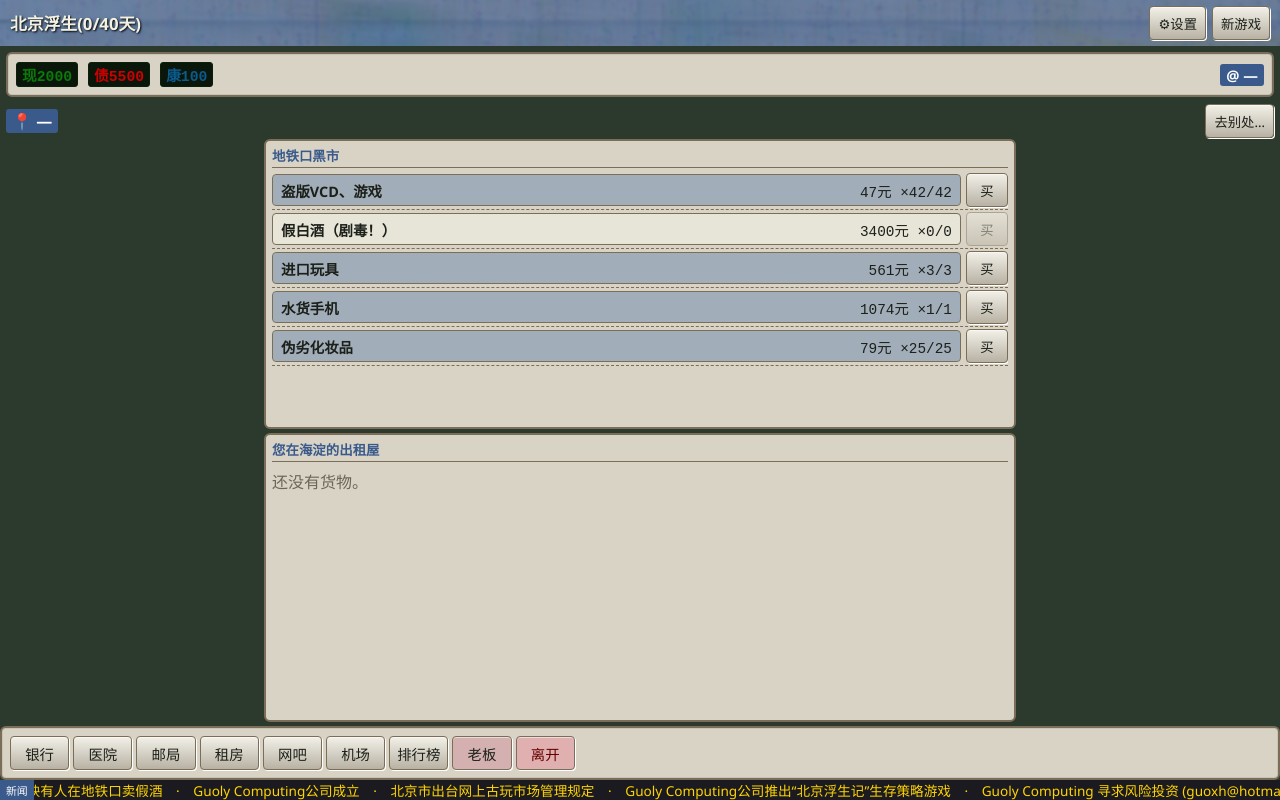
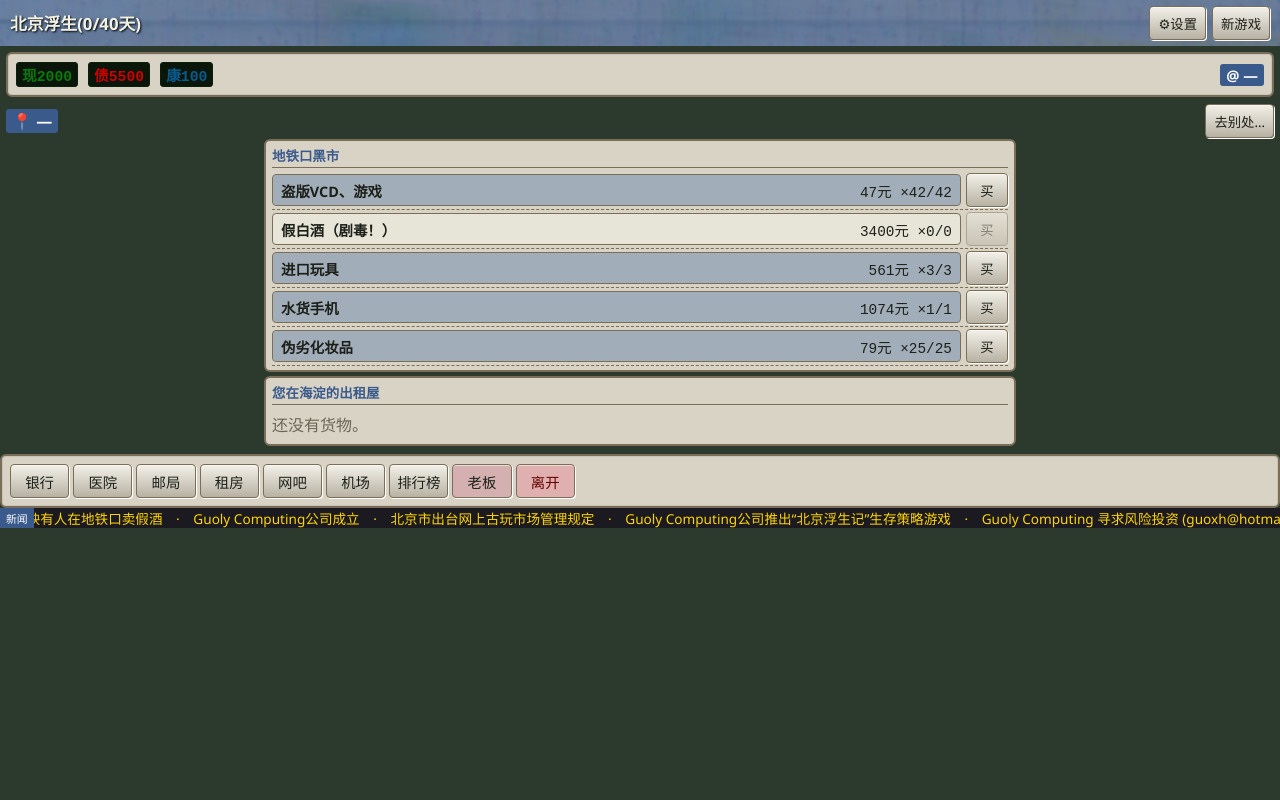
Before and after one commit to narcotics726/beijingfushengji-html, a Svelte app: page / in a window 1280 px wide. Built offline with nearby package versions, Linux system fonts and the light colour scheme.

Commit message:
fix(M2): 回到自然流布局——黑市/出租屋紧凑(内容=自身高度)，无强制填充,无单栏空白；内容少时屏幕下方留白会随游戏进度填充

```diff
--- a/src/App.svelte
+++ b/src/App.svelte
@@ -342,10 +342,9 @@
   .led.health { color: var(--fsj-health); }
   .where { margin-left: auto; font-weight: 700; background: var(--fsj-accent); color: #fff; padding: 1px 6px; border-radius: 3px; }
   .loc-now { font-weight: 700; background: var(--fsj-accent); color: #fff; padding: 1px 6px; border-radius: 3px; }
-  .core { flex: 1; min-height: 0; display: flex; flex-direction: column; gap: 4px; padding: 0 4px 4px; }
-  .pane { flex: 1; min-height: 0; display: flex; flex-direction: column; background: var(--fsj-panel); border: 2px solid var(--fsj-border); border-radius: 6px; padding: 4px 6px; }
+  .core { display: block; padding: 0 4px 4px; }
+  .pane { margin-bottom: 4px; background: var(--fsj-panel); border: 2px solid var(--fsj-border); border-radius: 6px; padding: 4px 6px; }
   .pane h2 { margin: 0 0 3px; font-size: 0.84em; color: var(--fsj-accent); border-bottom: 1px solid var(--fsj-border); padding-bottom: 2px; }
-  .list { flex: 1; min-height: 0; overflow: auto; }
   .pane h2 { margin: 0 0 3px; font-size: 0.84em; color: var(--fsj-accent); border-bottom: 1px solid var(--fsj-border); padding-bottom: 2px; }
   .row { display: flex; align-items: center; gap: 5px; border-bottom: 1px dashed var(--fsj-border); padding: 2px 0; }
   .fillbar { position: relative; flex: 1; height: 32px; background: var(--fsj-panel2); border: 1px solid var(--fsj-border); border-radius: 4px; overflow: hidden; }
--- a/src/ui/skins/retro/theme.css
+++ b/src/ui/skins/retro/theme.css
@@ -24,8 +24,8 @@
 }
 
 * { box-sizing: border-box; }
-html, body { margin: 0; padding: 0; overflow: hidden; }
-#app { height: 100vh; display: flex; flex-direction: column; overflow: hidden; }
+html, body { margin: 0; padding: 0; }
+#app { display: flex; flex-direction: column; }
 body {
   font-family: "Segoe UI", system-ui, sans-serif;
   background: var(--fsj-bg);
```
